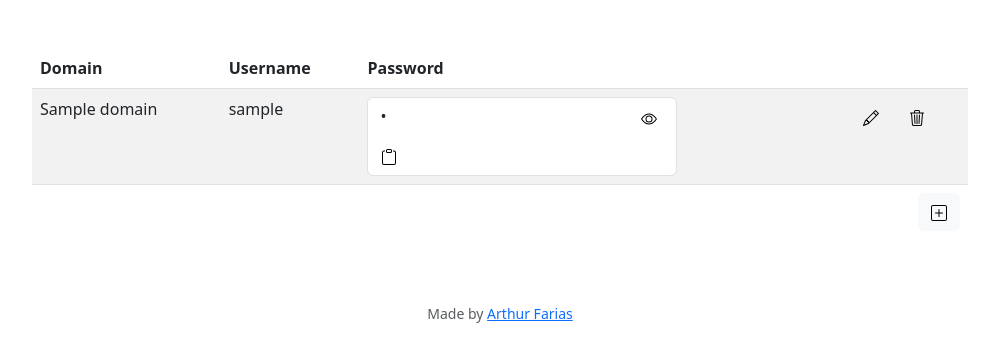
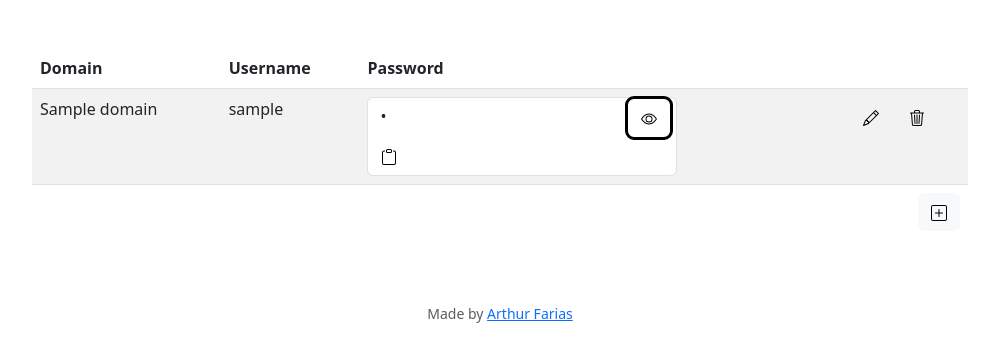
Before and after one commit to abfarias/CS50-Final-Project, a Flask app: template templates/index.html in a window 1280 px wide, with the restyled element focused. Shown: the part 66-428 px from the top of the page, without its empty margins (140-1139 px from the left). Run offline with Flask 3, Linux system fonts and the light colour scheme; the template is opened without the code that fills it: most values are stand-ins (such as "Sample title", 1, 10 or a date in 2020).

Commit message:
Added focus indicator for table buttons

```diff
--- a/static/styles.css
+++ b/static/styles.css
@@ -1,3 +1,8 @@
+.btn:focus,
+.btn.focus {
+  outline: solid black;
+  }
+
 .container.mx-0.px-0 {
     color: var(--bs-body-color);
     background-color: var(--bs-body-bg);
```
